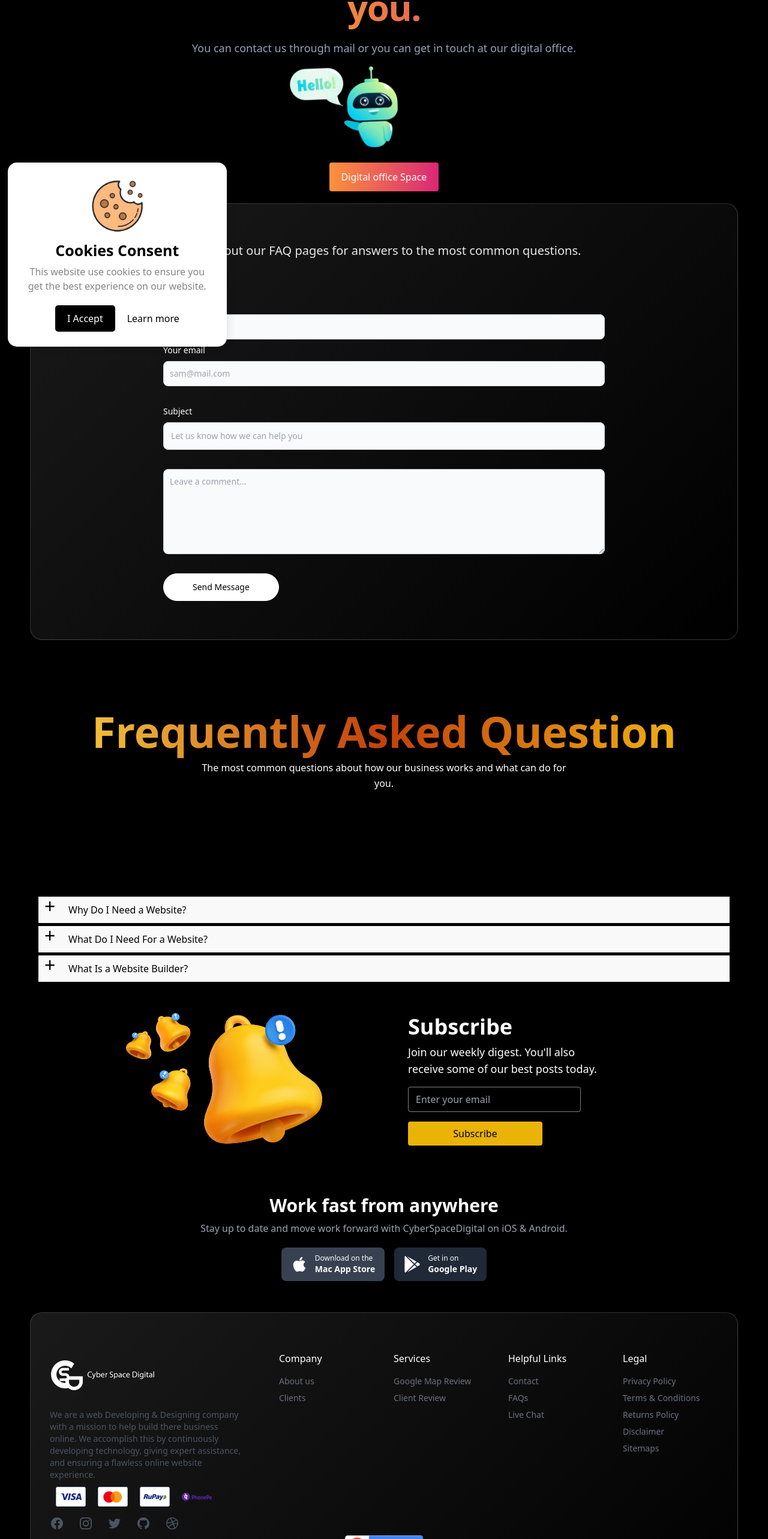
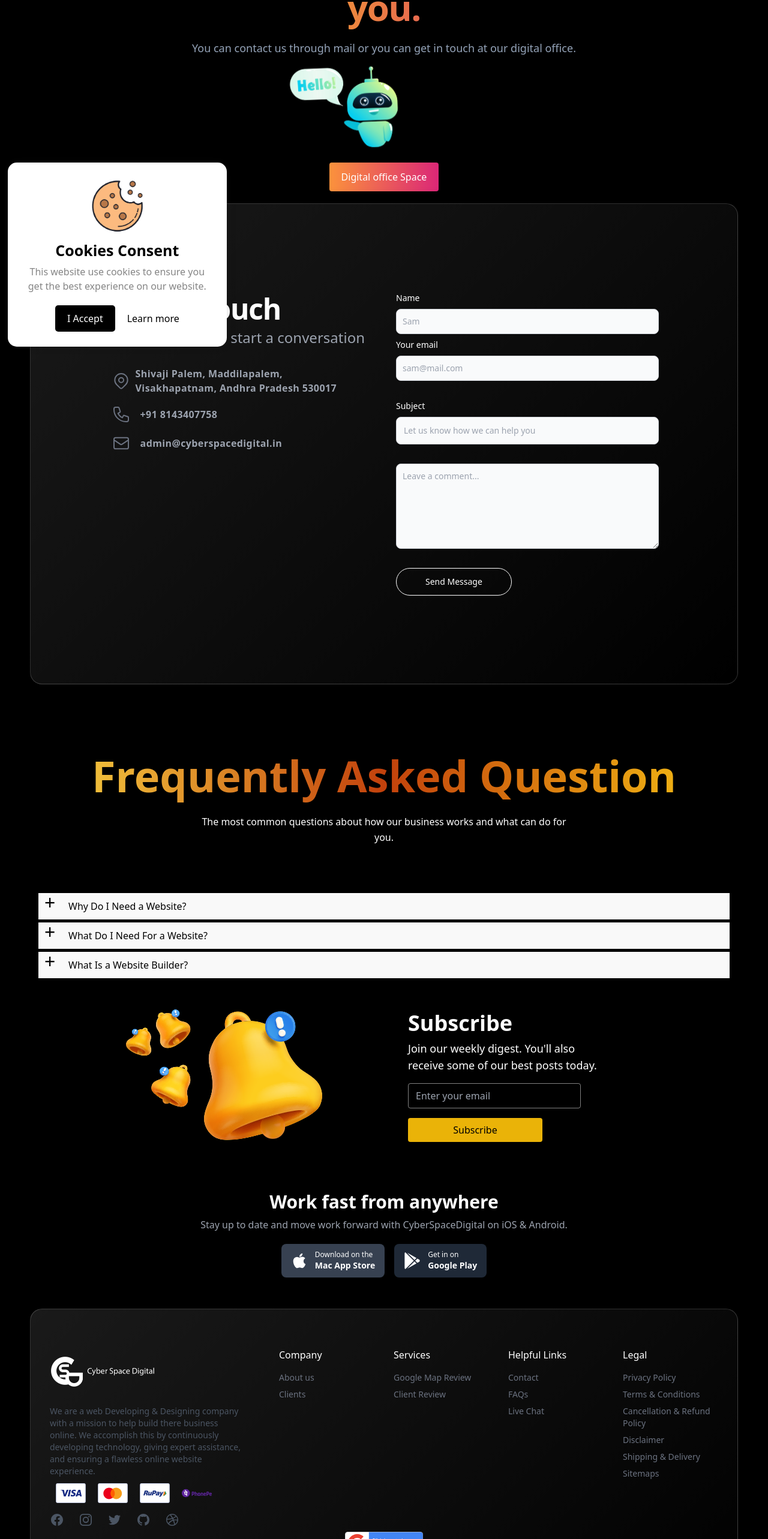
Before and after one commit to akhilthej/CSD_Website, a React (Create React App) app: page /contactus in a window 1280 px wide. Shown: the part 214-2780 px from the top of the page at 60% size. Built offline with nearby package versions, Linux system fonts and the light colour scheme.

Commit message:
razorpay fix

```diff
--- a/src/App.js
+++ b/src/App.js
@@ -3,7 +3,7 @@ import {  Routes, Route, useLocation  } from 'react-router-dom';
 import OneSignal from 'react-onesignal';
 
 
-import {Navbar,Footer,Sitemap,PrivacyPolicy,TermsnConditions,Disclaimer,Error404,Home,
+import {Navbar,Footer,Sitemap,PrivacyPolicy,TermsnConditions,Disclaimer,ShippingandDelivery,ReturnPolicy,Error404,Home,
         Services,Technologies,Clients,Reviews,GetQuotation,Aboutus,Contactus,
         Reactblog,Payment,} from './routes/Routesmap';
 
@@ -54,8 +54,11 @@ export function App() {
 
           <Route path='/aboutus' element={<Aboutus />} />
           <Route path='/contactus' element={<Contactus />} />
+
           <Route path='/privacypolicy' element={<PrivacyPolicy />} />
           <Route path='/terms&conditions' element={<TermsnConditions />} />
+          <Route path='/returnpolicy' element={<ReturnPolicy />} />
+          <Route path='/shipping&delivery' element={<ShippingandDelivery />} />
           <Route path='/disclaimer' element={<Disclaimer />} />
 
 
--- a/src/components/Footer/Footer.jsx
+++ b/src/components/Footer/Footer.jsx
@@ -252,19 +252,26 @@ const Footer = () => {
               {" "}
               Privacy Policy{" "}
             </a></Link>
-
             <Link to='/terms&conditions'><a className="hover:opacity-75">
               {" "}
               Terms &amp; Conditions{" "}
             </a></Link>
-            <a className="hover:opacity-75" href="">
+
+            <Link to='/returnpolicy'><a className="hover:opacity-75" href="">
               {" "}
-              Returns Policy{" "}
-            </a>
+              Cancellation & Refund Policy{" "}
+            </a></Link>
+
             <Link to='/disclaimer'><a className="hover:opacity-75" href="">
               {" "}
               Disclaimer{" "}
             </a></Link>
+
+            <Link to='/shipping&delivery'><a className="hover:opacity-75" href="">
+              {" "}
+              Shipping & Delivery{" "}
+            </a></Link>
+
             <Link to='/sitemap'><a className="hover:opacity-75" href="">
               {" "}
               Sitemaps{" "}
--- /dev/null
+++ b/src/components/PAGES/Aboutus/ReturnsPolicy.js
@@ -0,0 +1,28 @@
+import React from 'react';
+
+const Disclaimer = () => {
+  return (
+    <>
+    <div className='disclaimer px-5 mt-6 text-white mx-4'>
+    <h1 className='text-center text-2xl py-10 font-bold'> Cancellation & Refund Policy </h1>
+Last updated: 2022-11-01<br/><br/>
+<a className='text-lg font-medium '>Cyber Space Digital (CSD) believes in helping its customers as far as possible, and has therefore a liberal cancellation policy. Under this policy:</a><br />
+
+<li className="py-2">Cancellations will be considered only if the request is made immediately after placing the order. However, the cancellation request may not be entertained if the orders have been communicated to the vendors/merchants and they have initiated the process of shipping them.</li>
+
+<li className="py-2">Cyber Space Digital (CSD) does not accept cancellation requests for perishable items like flowers, eatables etc. However, refund/replacement can be made if the customer establishes that the quality of product delivered is not good.</li>
+
+<li className="py-2">In case of receipt of damaged or defective items please report the same to our Customer Service team. The request will, however, be entertained once the merchant has checked and determined the same at his own end. This should be reported within same day of receipt of the products.</li>
+
+<li className="py-2">In case you feel that the product received is not as shown on the site or as per your expectations, you must bring it to the notice of our customer service within same day of receiving the product. The Customer Service Team after looking into your complaint will take an appropriate decision.</li>
+
+<li className="py-2">In case of complaints regarding products that come with a warranty from manufacturers, please refer the issue to them.</li>
+
+<li className="py-2">In case of any Refunds approved by the Cyber Space Digital (CSD), it’ll take 1-2 days for the refund to be processed to the end customer.</li>
+
+</div>
+</>
+  )
+}
+
+export default Disclaimer
--- /dev/null
+++ b/src/components/PAGES/Aboutus/ShippingandDelivery.js
@@ -0,0 +1,17 @@
+import React from 'react';
+
+const Disclaimer = () => {
+  return (
+    <>
+    <div className='disclaimer px-5 mt-6 text-white mx-4'>
+    <h1 className='text-center text-2xl py-10 font-bold'> Shipping & Delivery Policy </h1>
+Last updated: 2022-11-01<br/><br/>
+<a className='text-lg font-medium '>Shipping is not applicable for business.</a><br />
+
+
+</div>
+</>
+  )
+}
+
+export default Disclaimer
--- a/src/components/PAGES/Contactus/ContactForm.jsx
+++ b/src/components/PAGES/Contactus/ContactForm.jsx
@@ -11,15 +11,51 @@ function ContactForm() {
   }
 
   return (
-    <section className="glass ">
-      <div className="py-8 lg:py-16 px-4 mx-auto max-w-screen-md">
+    <main className="glass ">
 
-          <p className="mb-8 lg:mb-16 font-light text-center text-white/90 sm:text-xl">
-            Check out our FAQ pages for answers to the most common questions.
-          </p>
+<section>
+<div class="relative flex items-top justify-center min-h-screen sm:items-center sm:pt-0">
+        <div class="max-w-6xl mx-auto sm:px-6 lg:px-8">
+            <div class=" overflow-hidden">
+                <div class="grid grid-cols-1 md:grid-cols-2">
+                    <div class="p-6 mr-2   sm:rounded-lg">
+                        <h1 class="text-center sm:text-left text-4xl sm:text-5xl text-white font-extrabold tracking-tight">
+                            Get in Touch
+                        </h1>
+                        <p class="text-center sm:text-left text-normal text-lg sm:text-2xl font-medium text-gray-400 mt-2">
+                            Fill in the form to start a conversation
+                        </p>
 
+                        <div class="flex items-center mt-8 text-gray-400">
+                            <svg fill="none" stroke="currentColor" stroke-linecap="round" stroke-linejoin="round" stroke-width="1.5" viewBox="0 0 24 24" class="w-8 h-8 text-gray-500">
+                                <path stroke-linecap="round" stroke-linejoin="round" stroke-width="1.5" d="M17.657 16.657L13.414 20.9a1.998 1.998 0 01-2.827 0l-4.244-4.243a8 8 0 1111.314 0z"/>
+                                <path stroke-linecap="round" stroke-linejoin="round" stroke-width="1.5" d="M15 11a3 3 0 11-6 0 3 3 0 016 0z"/>
+                            </svg>
+                            <div class="ml-2 text-sm sm:text-base text-md tracking-wide font-semibold w-">
+                            Shivaji Palem, Maddilapalem,<br/> Visakhapatnam, Andhra Pradesh 530017
+                            </div>
+                        </div>
 
-          <form onSubmit={handleSubmit} className="space-y-8">
+                        <div class="flex items-center mt-4 text-gray-400">
+                            <svg fill="none" stroke="currentColor" stroke-linecap="round" stroke-linejoin="round" stroke-width="1.5" viewBox="0 0 24 24" class="w-8 h-8 text-gray-500">
+                                <path stroke-linecap="round" stroke-linejoin="round" stroke-width="1.5" d="M3 5a2 2 0 012-2h3.28a1 1 0 01.948.684l1.498 4.493a1 1 0 01-.502 1.21l-2.257 1.13a11.042 11.042 0 005.516 5.516l1.13-2.257a1 1 0 011.21-.502l4.493 1.498a1 1 0 01.684.949V19a2 2 0 01-2 2h-1C9.716 21 3 14.284 3 6V5z"/>
+                            </svg>
+                            <div class="ml-4 text-sm sm:text-base tracking-wide font-semibold w-40">
+                                +91 8143407758
+                            </div>
+                        </div>
+
+                        <div class="flex items-center mt-4 text-gray-400">
+                            <svg fill="none" stroke="currentColor" stroke-linecap="round" stroke-linejoin="round" stroke-width="1.5" viewBox="0 0 24 24" class="w-8 h-8 text-gray-500">
+                                <path stroke-linecap="round" stroke-linejoin="round" stroke-width="1.5" d="M3 8l7.89 5.26a2 2 0 002.22 0L21 8M5 19h14a2 2 0 002-2V7a2 2 0 00-2-2H5a2 2 0 00-2 2v10a2 2 0 002 2z"/>
+                            </svg>
+                            <div class="ml-4 text-sm sm:text-base tracking-wide font-semibold w-40">
+                                admin@cyberspacedigital.in
+                            </div>
+                        </div>
+                    </div>
+
+                    <form onSubmit={handleSubmit} className="space-y-8 mx-5 my-5">
           <div>
             <label htmlFor="Name" className="text-white block mb-2 text-sm font-medium ">
               Name
@@ -59,11 +95,7 @@ function ContactForm() {
         field="message"
         errors={state.errors}
       />
-
-
-
-
-        <button type="submit" disabled={state.submitting} className="text-black block w-full rounded-3xl border bg-white border-white px-12 py-3 text-sm font-medium  hover:bg-transparent hover:text-white focus:outline-none focus:ring active:text-opacity-75 sm:w-auto" >
+        <button type="submit" disabled={state.submitting} className="text-white block w-full rounded-3xl border  border-white px-12 py-3 text-sm font-medium   hover:text-black hover:bg-white  sm:w-auto" >
           Send Message
         </button>
       <div className='hidden'>
@@ -71,9 +103,14 @@ function ContactForm() {
         </div>
 
     </form>
-  </div>
+
+                </div>
+            </div>
+        </div>
+    </div>
 </section>
 
+</main>
 
   )
 }
--- a/src/components/PAGES/Contactus/Faq.jsx
+++ b/src/components/PAGES/Contactus/Faq.jsx
@@ -6,12 +6,12 @@ const Faq = () => {
   return (
 <section>
     <section className="text-gray-700 ">
-    <div className="container px-5 py-24 mx-auto">
+    <div className="container px-5 pt-24  mx-auto">
       <div className="text-center mb-20">
         <h1 className="pb-3 bg-gradient-to-r from-yellow-300 via-orange-700 to-yellow-400 bg-clip-text text-5xl font-extrabold text-transparent sm:text-7xl ">
           Frequently Asked Question
         </h1>
-        <p className="text-white text-base leading-relaxed xl:w-2/4 lg:w-3/4 mx-auto">
+        <p className="pt-4 text-white text-base leading-relaxed xl:w-2/4 lg:w-3/4 mx-auto">
           The most common questions about how our business works and what can do
           for you.
         </p>
--- a/src/routes/Routesmap.js
+++ b/src/routes/Routesmap.js
@@ -4,6 +4,8 @@ import Sitemap from '../components/Tools/sitemap';
 
 import PrivacyPolicy from '../components/PAGES/Aboutus/PrivacyPolicy';
 import TermsnConditions from '../components/PAGES/Aboutus/TermsnConditions';
+import ReturnPolicy from '../components/PAGES/Aboutus/ReturnsPolicy';
+import ShippingandDelivery from '../components/PAGES/Aboutus/ShippingandDelivery';
 import Disclaimer from '../components/PAGES/Aboutus/Disclaimer';
 
 import Error404 from '../components/Tools/Error404';
@@ -28,6 +30,6 @@ import Reactblog from '../components/PAGES/Technologies/Blogpages/Reactblog';
 export {
 Navbar,Payment,Footer,Sitemap,PrivacyPolicy,TermsnConditions,Disclaimer,Error404,Home,
 Services,Technologies,Clients,Reviews,GetQuotation,Aboutus,Contactus,
-Reactblog,
+Reactblog,ReturnPolicy,ShippingandDelivery,
 
 };
```
